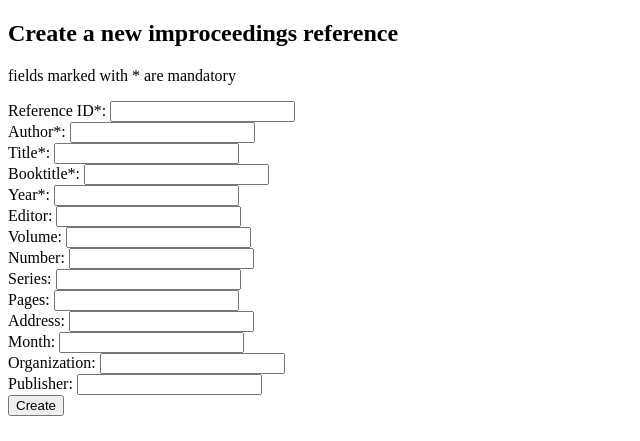
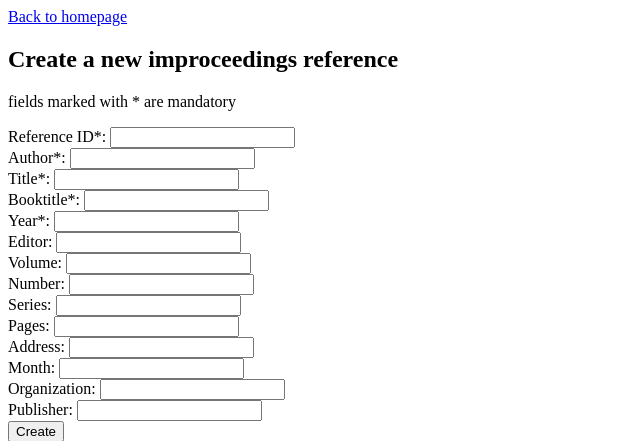
Before and after one commit to lamtonylam/ohtuminiprojekti, a Flask app: page /new_todo in a window 1280 px wide. Shown: the top 441 px of the page, without its empty margins (0-640 px from the left). Run offline with Flask 3, Linux system fonts and the light colour scheme.

Commit message:
update: add back to homepage button

```diff
--- a/src/templates/new_todo.html
+++ b/src/templates/new_todo.html
@@ -3,6 +3,8 @@
   Create a new reference
 {% endblock %}
 {% block body %}
+
+  <a href="/">Back to homepage </a>
   <h2>Create a new improceedings reference</h2>
 
   <form action="/create_todo" method="post">
```
